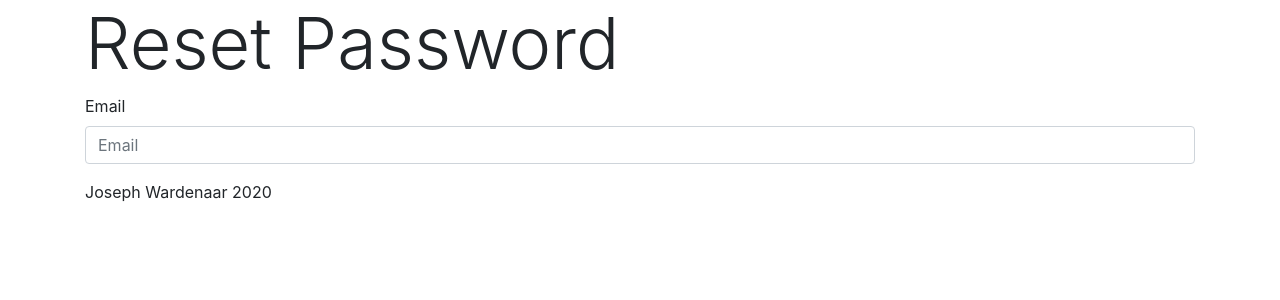
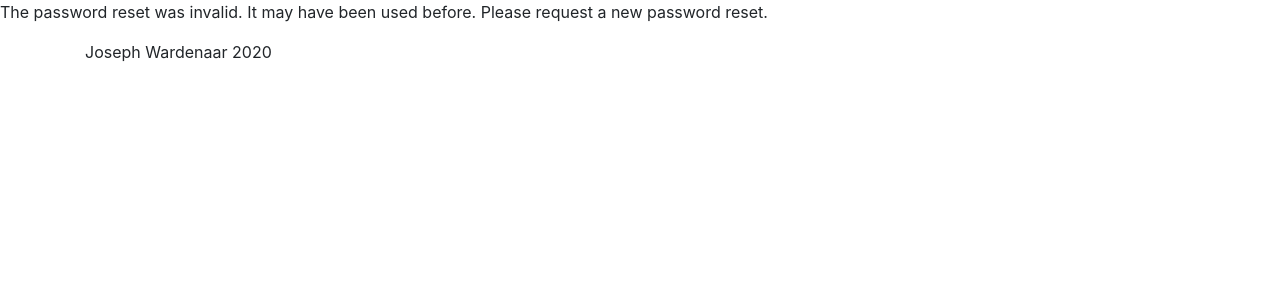
Before and after one commit to PibbleShark/Pedal-Share, a Django app: page /user_profile/password-reset/confirm/1/1/ in a window 1280 px wide. Shown: the part 56-356 px from the top of the page. Run offline with Django 3.2, Linux system fonts and the light colour scheme; some libraries are stand-ins or nearby versions.

Commit message:
password change works

```diff
--- a/pedal_share/assets/css/layout.css
+++ b/pedal_share/assets/css/layout.css
@@ -25,3 +25,7 @@ body {
 .h1, h1 {
     color: #007bff!important;
 }
+
+.button-space {
+    padding-top: .6rem;
+}
--- a/pedal_share/pedal_share/urls.py
+++ b/pedal_share/pedal_share/urls.py
@@ -26,7 +26,9 @@ urlpatterns = [
     url(r'^user_profile/', include('user_profile.urls', namespace='user')),
     url(r'^ratings/', include('star_ratings.urls', namespace='ratings')),
     url('admin/', admin.site.urls),
-    url(r'^$', views.index, name='home')
+    url(r'^$', views.index, name='home'),
+    url('^', include('django.contrib.auth.urls')),
+
 ]
 
 urlpatterns += staticfiles_urlpatterns()
--- a/pedal_share/user_profile/templates/user_profile/password_reset_complete.html
+++ b/pedal_share/templates/registration/password_reset_complete.html
@@ -1,7 +1,9 @@
 {% extends 'layout.html' %}
 
 {% block content %}
+<div class="container">
   <p>
     Your password has been set. You may go ahead and <a href="{% url 'user:login' %}">sign in</a> now.
   </p>
+</div>
 {% endblock %}
--- a/pedal_share/user_profile/templates/user_profile/password_reset_confirm.html
+++ b/pedal_share/templates/registration/password_reset_confirm.html
@@ -1,4 +1,5 @@
 {% extends 'layout.html' %}
+{% load bootstrap4 %}
 
 {% block content %}
     {% if validlink %}
--- a/pedal_share/user_profile/templates/user_profile/password_reset_done.html
+++ b/pedal_share/templates/registration/password_reset_done.html
@@ -1,6 +1,7 @@
 {% extends 'layout.html' %}
 
 {% block content %}
+<div class="container">
   <p>
     We have e-mailed instructions for you to reset your password.
   </p>
@@ -8,4 +9,5 @@
     If you don't receive an email, please make sure you've entered the address you registered with,
     and check your spam folder.
   </p>
+</div>
 {% endblock %}
--- a/pedal_share/user_profile/templates/user_profile/password_reset_form.html
+++ b/pedal_share/templates/registration/password_reset_form.html
@@ -10,4 +10,5 @@
         {% bootstrap_form form %}
         {% buttons submit="Submit" reset="Cancel" %}{% endbuttons %}
     </form>
+</div>
 {% endblock %}
--- a/pedal_share/user_profile/templates/user_profile/login.html
+++ b/pedal_share/user_profile/templates/user_profile/login.html
@@ -10,7 +10,9 @@
         {% bootstrap_form form %}
         {% bootstrap_button "login" button_type='submit' %}
     </form>
-        <a href="{% url 'user:register' %}"><button class="btn btn-primary">Register</button></a>
-        <a href="{% url 'user:password_reset' %}"><button class="btn btn-primary">Forgot Password?</button></a>
+        <div class="button-space">
+            <a href="{% url 'user:register' %}"><button class="btn btn-primary">Register</button></a>
+            <a href="{% url 'user:password_reset' %}"><button class="btn btn-primary">Forgot Password?</button></a>
+        </div>
 {% endblock %}
 </div>
--- a/pedal_share/user_profile/urls.py
+++ b/pedal_share/user_profile/urls.py
@@ -8,18 +8,12 @@ urlpatterns = [
     url(r'^register/$', views.register, name='register'),
     url(r'^login/$', views.login, name='login'),
     url(r'^logout/$', auth_views.LogoutView.as_view(), {'next_page': 'home'}, name='logout'),
-    url(r'password-reset/', auth_views.PasswordResetView.as_view(template_name='user_profile'
-                                                                               '/password_reset_form.html'),
+    url(r'^password-reset/$', auth_views.PasswordResetView.as_view(),
         name='password_reset'),
-    url(r'password-reset/done/', auth_views.PasswordResetDoneView.as_view(template_name='user_profile'
-                                                                                        '/password_reset_done.html'),
-        name='password_reset_done'),
-    url(r'reset/<uidb64>/<token>/', auth_views.PasswordResetConfirmView.as_view(template_name=
-                                                                                'user_profile'
-                                                                                '/password_reset_confirm.html'),
-        name='password_reset_confirm'),
-    url(r'reset/done/', auth_views.PasswordResetCompleteView.as_view(template_name='user_profile'
-                                                                                   '/password_reset_complete.html'),
+    url(r'^password-reset/done/$', auth_views.PasswordResetDoneView.as_view(), name='password_reset_done'),
+    url(r'^password-reset/confirm/(?P<uidb64>[-\w]+)/(?P<token>[-\w]+)/$',
+        auth_views.PasswordResetConfirmView.as_view(), name='password_reset_confirm'),
+    url(r'^reset/done/$', auth_views.PasswordResetCompleteView.as_view(),
         name='password_reset_complete'),
 ]
 
```
Also changed, not shown: pedal_share/templates/registration/password_reset_email.html (added, +13 -0 lines), pedal_share/user_profile/templates/user_profile/password_reset_email.html (deleted, +0 -14 lines), pedal_share/templates/registration/password_reset_subject.txt (renamed from pedal_share/user_profile/templates/user_profile/password_reset_subject.txt).
